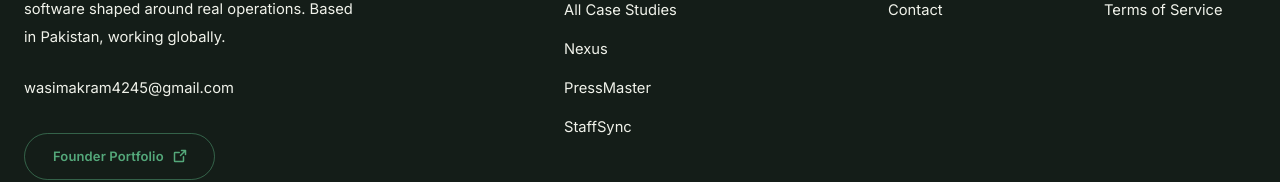
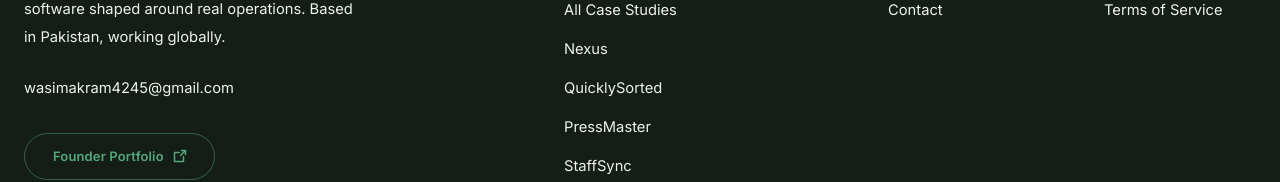
Before and after one commit to wasimakram516/wisemen-soft, a Next.js app: page / in a window 1280 px wide. Shown: the part 8141-8323 px from the top of the page. Built offline with nearby package versions, Linux system fonts and the light colour scheme; what @mui/material-nextjs would draw is missing.

Commit message:
feat(products): add QuicklySorted as the second product

```diff
--- a/app/products/data.js
+++ b/app/products/data.js
@@ -25,6 +25,30 @@ export const products = [
   },
   {
     index: '02',
+    slug: 'quicklysorted',
+    name: 'QuicklySorted',
+    type: 'Free Online Tools',
+    status: 'Live',
+    summary:
+      'QuicklySorted is a growing set of free, everyday online tools in one place. Format code, work out dates, count words, resize images, make QR codes, and more. There is no signup, and each tool tells you how it handles your data. The tools that exist today run entirely in your browser.',
+    features: [
+      'Developer tools: JSON formatter, JWT decoder, Base64 and URL encoding, UUID and hash generators',
+      'Date and time tools: age and date calculators, an Excel date converter, Unix timestamps, and hours worked',
+      'Text tools: word and character counters, a case converter, line sorting, and duplicate line removal',
+      'Image tools: compress and convert, resize and crop, and a favicon generator, all on your device',
+      'Generators: passwords and passphrases, QR codes, random numbers, dice, and team pickers',
+      'Search across every tool, with light and dark themes',
+      'No account needed, and every tool states how it handles your data',
+      'One reusable platform, so new tools and categories share the same design and standards',
+    ],
+    note: 'quicklysorted.com',
+    noteHref: 'https://www.quicklysorted.com',
+    stack: ['Next.js', 'React', 'TypeScript', 'Material UI', 'Vercel'],
+    seoDescription:
+      'QuicklySorted is a free collection of online tools by Wisemen Soft: developer, date and time, text, image, and generator tools that run in your browser with no signup.',
+  },
+  {
+    index: '03',
     slug: 'pressmaster',
     name: 'PressMaster',
     type: 'Print Management System',
@@ -46,7 +70,7 @@ export const products = [
       'PressMaster is a desktop print management system by Wisemen Soft. Covers order tracking, inventory, invoicing, and production workflow for printing press operations.',
   },
   {
-    index: '03',
+    index: '04',
     slug: 'staffsync',
     name: 'StaffSync',
     type: 'Employee Supervision',
```
